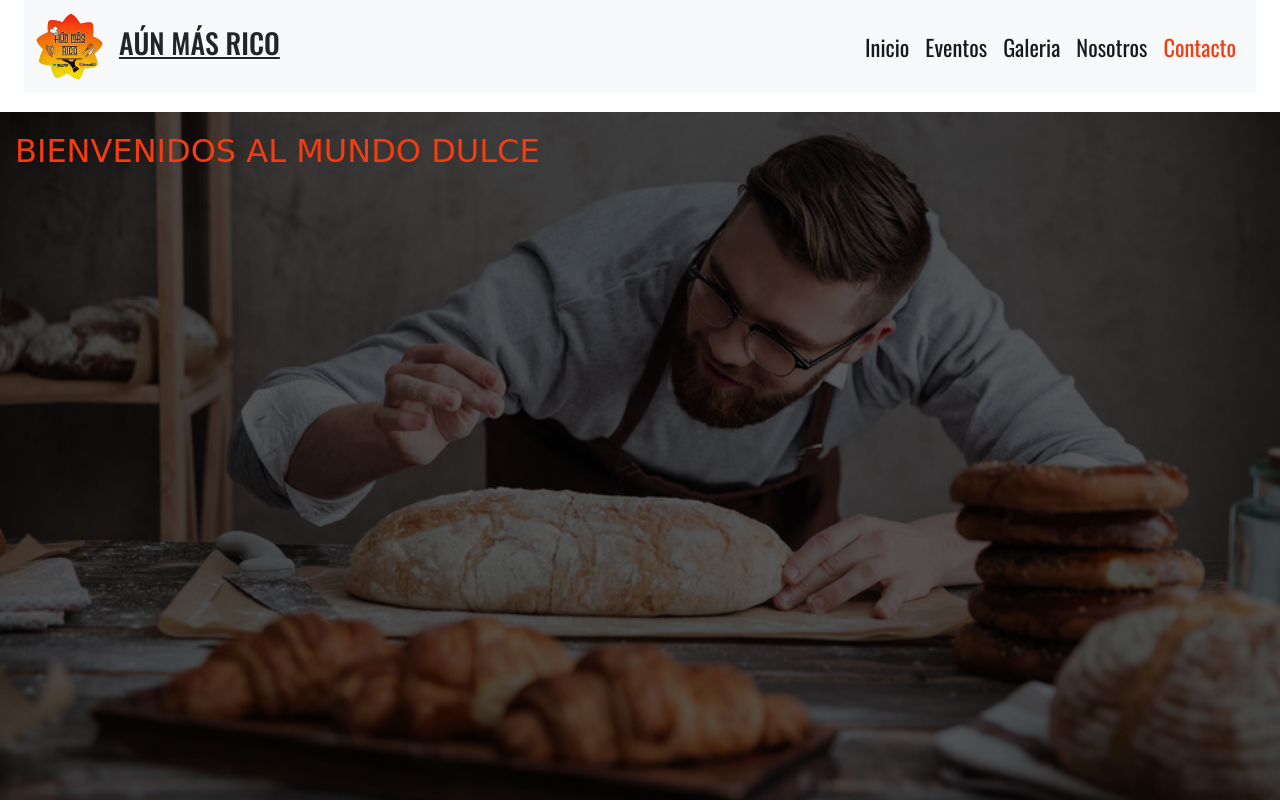
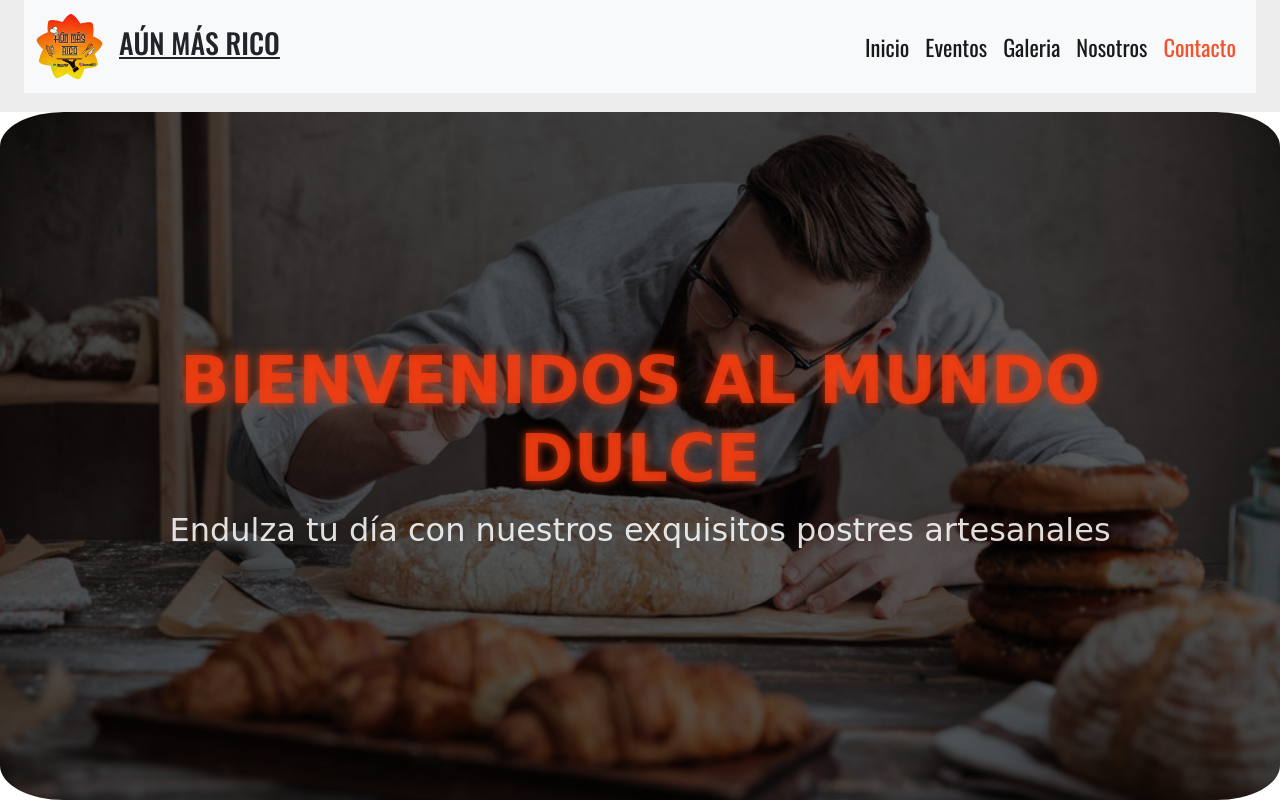
Before and after one commit to martinfsuarez/mi_repositorio, a website: page index.html in a window 1280 px wide. Shown: the top 804 px of the page. Drawn offline with nearby package versions, Linux system fonts and the light colour scheme.

Commit message:
agregando diseños a todas las paginas

```diff
--- a/index.html
+++ b/index.html
@@ -12,7 +12,7 @@
     <body>
         <header class="Header container-fluid">
             <div class="container-fluid">
-                <nav class="navbar navbar-expand-lg navbar-light bg-light">
+                <nav class="navbar navbar-expand-lg navbar-light bg-light colorFondo">
                     <div class="container-fluid">
                         <a class="navbar-brand" href="#">
                             <img src="./assets/img/logo_aunmasrico.png" alt="logo aunmasrico" class="d-inline-block align-text-top tamañoLogo">
@@ -45,11 +45,12 @@
             </div>
         </header>
         <main>
-            <div class="Principal">
-                <div>
+            <section class="contenedorTituloPrincipal">
+                <div class="Principal">
                     <h1>BIENVENIDOS AL MUNDO DULCE</h1>
+                    <p>Endulza tu día con nuestros exquisitos postres artesanales</p>
                 </div>
-            </div>
+            </section>
             <section class="Seccion">
                 <div class="card-group">
                     <div class="card w-100">
--- a/scss/_header.scss
+++ b/scss/_header.scss
@@ -1,4 +1,5 @@
 .Header{
+    background-color: rgba(128, 128, 128, 0.144);
     font-family: 'Oswald', sans-serif;
     width: 100%;
     display: flex;
@@ -9,10 +10,13 @@
     }
     .nav-item{
         .linkColor{
-            color: rgb(243, 60, 16);
+            color: $colortexto;
         }
         .linkNav{
             font-size: 1.4rem;
         }
     }
+    /*.colorFondo{
+        background-color: rgba(128, 128, 128, 0)!important;
+    }*/
 }
--- a/scss/_mainindex.scss
+++ b/scss/_mainindex.scss
@@ -1,18 +1,28 @@
-.Principal{
+.contenedorTituloPrincipal{
+    border-radius: 5%;
     background-image: url(../assets/img/imagenprincipalindex.jpg);
     background-size: cover;
     background-repeat: no-repeat;
     background-position: center;
     object-fit: contain;
-    width: 100%;
-    display: flex;
-    height: 86vh;
-    h1{
-        font-family: "Bebas Neue", cursive;
-        color: rgb(243, 60, 16);
-        font-size: 2rem;
-        padding-top: 20px;
-        padding-left: 15px;
+    .Principal{
+        font-family: $tipografiaTextos;
+        width: 90%;
+        margin: 0 auto;
+        padding-top: 230px;
+        h1{
+            border-radius: 50px;
+            text-align: center;
+            font-size: 65px;
+            text-shadow: 0 0 10px $colortexto;
+            color: rgba(243, 61, 16, 0.788);
+            font-weight: bold;
+        }
+        p{
+            font-size: 32px;
+            color: rgba(255, 255, 255, 0.863);
+            text-align: center;
+        }
     }
 }
 .Seccion{
@@ -48,3 +58,20 @@
         }
     }
 }
+
+
+@media only screen and (max-width: 540px){
+    .contenedorTituloPrincipal{
+        border-radius: 0;
+        .Principal{
+            padding-top: 170px;
+            h1{
+                font-size: 47px;
+            }
+            p{
+                padding-top: 25px;
+                font-size: 26px;
+            }
+        }
+    }
+}
--- a/scss/_utilidades.scss
+++ b/scss/_utilidades.scss
@@ -1,10 +1,9 @@
-.Principal {
+.contenedorTituloPrincipal {
     background-image: url(../assets/img/imagenprincipalindex.jpg);
     background-size: cover;
     background-repeat: no-repeat;
     background-position: center;
     object-fit: contain;
     width: 100%;
-    display: flex;
     height: 86vh;
 }
--- a/scss/_variables.scss
+++ b/scss/_variables.scss
@@ -1,4 +1,5 @@
 $tipografiaTextos: "Bebas Neue", cursive;
+$colortexto: rgba(243, 61, 16, 0.89);
 
 
 $estilos: (
```
Also changed, not shown: pages/contacto.html (+1 -1 lines), pages/eventos.html (+1 -1 lines), pages/galeria.html (+1 -1 lines), pages/nosotros.html (+1 -1 lines), assets/img/Pasteleria.jpg (added), assets/img/pasteleriaprincipal.jpg (added), css/estilo.css, 1 other file.
